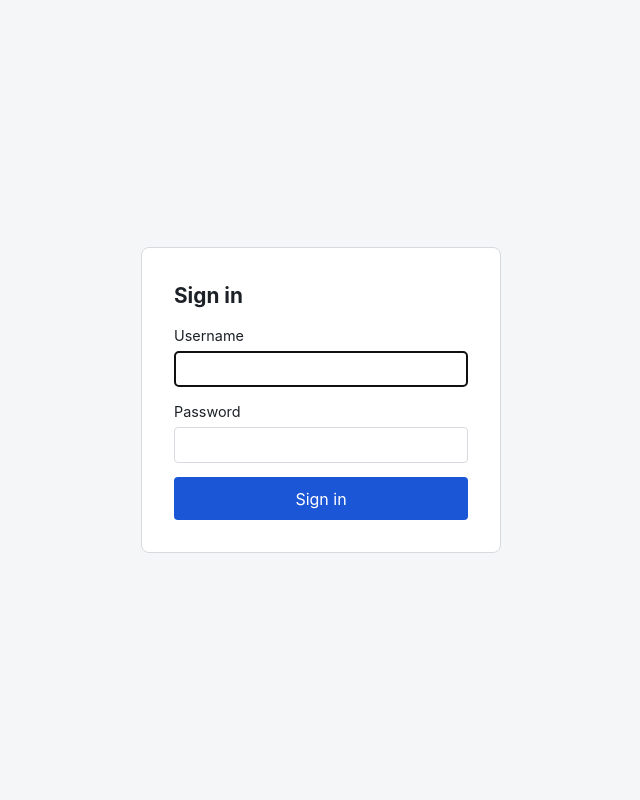
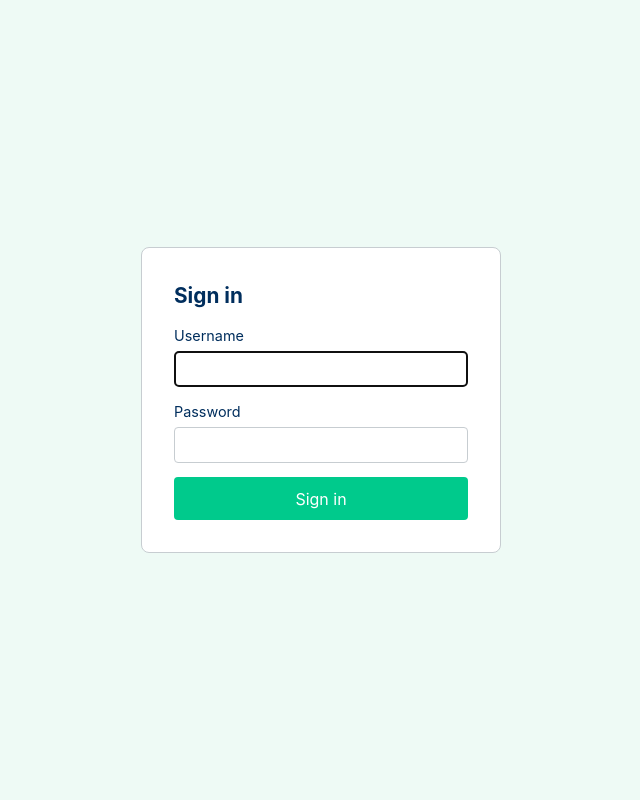
Before and after one commit to xDecisionSystems/unstacked, a FastAPI app: page /login in a window 1280 px wide. Shown: the whole page, without its empty margins (319-959 px from the left). Run offline with FastAPI, Linux system fonts and the light colour scheme; parts of the project's set-up code (start-up, migrations or seed data) failed here and were passed over; some libraries are stand-ins or nearby versions.

Commit message:
Apply brand palette to the web UI stylesheet
Future Green, Bright Pastel Orange, Cyber Lime, Digital Gray, Cosmic Blue.
Remapped the existing CSS custom properties (--accent, --muted, --text,
--bg-alt) rather than scattering new hardcoded colors, and added
--accent-secondary/--warm for the search-highlight, draft-badge, and
diff-table accents. Kept --danger a plain red for destructive actions --
none of the five brand colors reads as "danger", and legibility there
matters more than palette purism. Added a missing button hover state.

Co-Authored-By: Claude Opus 5 <noreply@anthropic.com>

```diff
--- a/app/static/style.css
+++ b/app/static/style.css
@@ -6,12 +6,28 @@
 
 :root {
   color-scheme: light;
-  --border: #d7dbe0;
-  --muted: #5b6572;
-  --accent: #1b56d6;
+  /* Brand palette. --accent-dark and --bg-alt are tints/shades derived from
+   * Future Green and Cosmic Blue respectively, not new brand colors, so the
+   * five source colors stay the only ones this file introduces. */
+  --future-green: #00ca8c;
+  --pastel-orange: #ffb54c;
+  --cyber-lime: #8cd47e;
+  --digital-gray: #808080;
+  --cosmic-blue: #002e5d;
+
+  --border: #c7cdd1;
+  --muted: var(--digital-gray);
+  --accent: var(--future-green);
+  --accent-dark: #00a374;
+  --accent-secondary: var(--cyber-lime);
+  --warm: var(--pastel-orange);
   --bg: #ffffff;
-  --bg-alt: #f5f6f8;
-  --text: #1c2127;
+  --bg-alt: #eefaf5;
+  --text: var(--cosmic-blue);
+  /* Destructive actions stay unambiguously red regardless of brand palette:
+   * none of the five brand colors reads as "danger", and repurposing one
+   * for delete/revoke controls would be a legibility regression, not a
+   * brand win. */
   --danger: #b3261e;
 }
 
@@ -222,7 +238,7 @@ a {
 .search-results h2 { font-size: 1.1rem; margin: 0 0 0.25rem; }
 .search-results .breadcrumbs { margin-bottom: 0.35rem; }
 .search-snippet { margin: 0.35rem 0; white-space: pre-wrap; }
-.search-snippet mark { background: #fff0a3; color: inherit; padding: 0 0.08em; }
+.search-snippet mark { background: var(--warm); color: var(--text); padding: 0 0.08em; }
 .search-tags { color: var(--muted); font-size: 0.9rem; margin: 0.25rem 0; }
 .pagination { display: flex; gap: 0.75rem; align-items: center; margin-top: 1.25rem; }
 
@@ -230,8 +246,8 @@ a {
   margin-left: 0.35rem;
   padding: 0.05rem 0.3rem;
   border-radius: 3px;
-  color: #774500;
-  background: #fff0c2;
+  color: #7a4a10;
+  background: #ffe5c0; /* Pastel Orange tinted toward white, for legible text on it */
   font-size: 0.72rem;
 }
 
@@ -256,7 +272,9 @@ button, .button {
   cursor: pointer;
 }
 
+button:hover, .button:hover { background: var(--accent-dark); border-color: var(--accent-dark); }
 button.danger { background: var(--danger); border-color: var(--danger); }
+button.danger:hover { background: #922019; border-color: #922019; }
 
 .editor-form, .manage-grid form { max-width: 760px; }
 
@@ -310,8 +328,8 @@ button.danger { background: var(--danger); border-color: var(--danger); }
 .diff-table table { border-collapse: collapse; width: 100%; font-family: ui-monospace, SFMono-Regular, Menlo, monospace; font-size: 0.82rem; }
 .diff-table td, .diff-table th { padding: 0.2rem 0.35rem; vertical-align: top; white-space: pre-wrap; }
 .diff-table .diff_header { color: var(--muted); background: var(--bg-alt); }
-.diff-table .diff_add { background: #d9f5df; }
+.diff-table .diff_add { background: #e2f6db; } /* Cyber Lime tinted toward white */
 .diff-table .diff_sub { background: #ffe2e0; }
-.diff-table .diff_chg { background: #fff0c2; }
+.diff-table .diff_chg { background: #ffe5c0; } /* Pastel Orange tinted toward white */
 @media (max-width: 750px) { .history-layout { grid-template-columns: 1fr; } }
 @media (max-width: 750px) { .topbar { align-items: stretch; flex-wrap: wrap; } .topbar .site-search { order: 3; flex-basis: 100%; margin: 0.5rem 0 0; } }
```
Also changed, not shown: LOG.md (+20 -7 lines).
